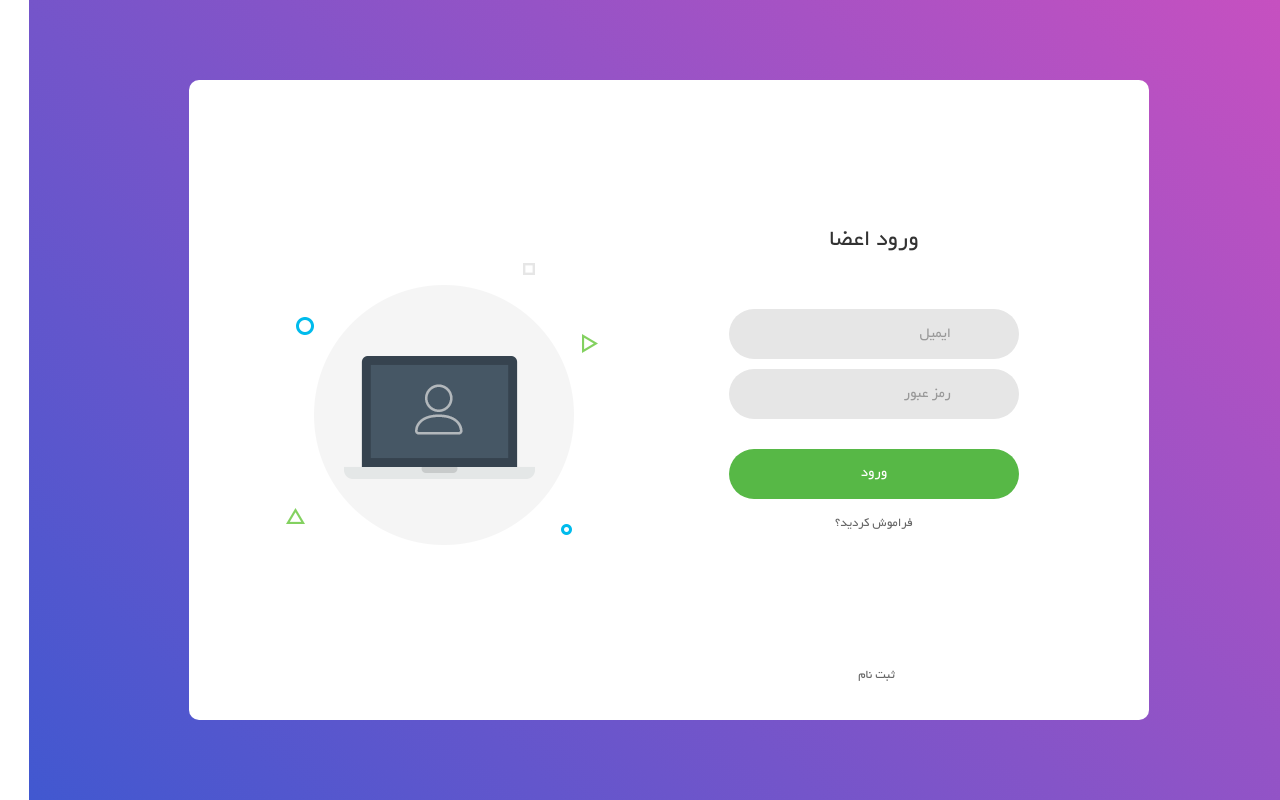
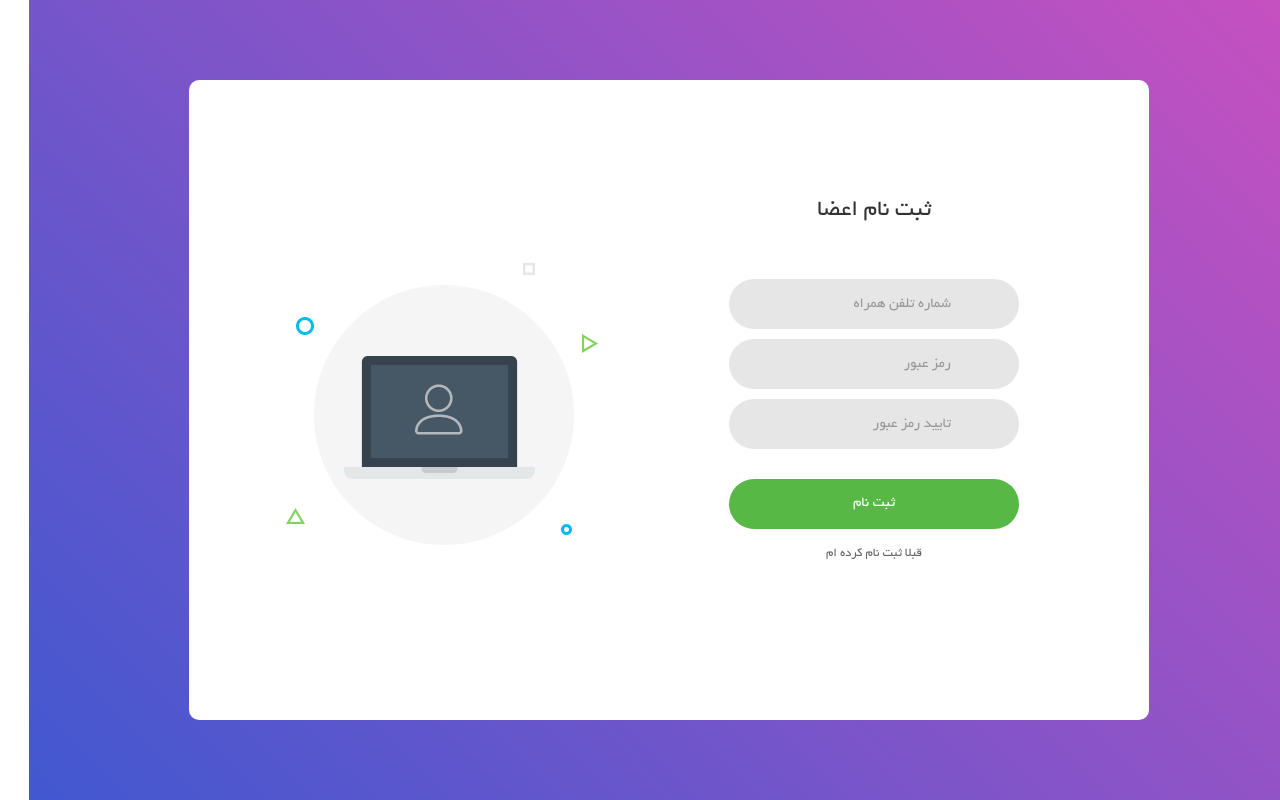
Before and after one commit to siamand-shirzad/formik-bootstrap, a React (Vite) app: page / in a window 1280 px wide. Built offline with nearby package versions, Linux system fonts and the light colour scheme.

Commit message:
feat : implement Register form

```diff
--- a/src/components/App.jsx
+++ b/src/components/App.jsx
@@ -1,9 +1,11 @@
+import Register from './Register';
 import Login from './Login';
 
 const App = () => {
   return (
     <>
-    <Login/>
+    {/* <Login/> */}
+    <Register/>
 
     </>
   );
--- /dev/null
+++ b/src/components/Register.jsx
@@ -0,0 +1,90 @@
+import { FastField, Form, Formik } from 'formik';
+import * as Yup from 'yup';
+import Formikcontrol from './formikComponents/formikControl';
+
+const initialValues = {
+	user_name: '',
+	last_name: '',
+	email: '',
+	mobile: '',
+	password: '',
+	confirm_password: '',
+	auth_mode: ''
+};
+const onSubmit = values => {
+	console.log(values);
+};
+const validationSchema = Yup.object({
+	email: Yup.string()
+		.required('لطفا این قسمت را پر کنید')
+		.email('لطفا قالب ایمیل را رعایت کنید مثال : aaa@example.bbb'),
+	password: Yup.string()
+		.required('لطفا این قسمت را پر کنید')
+		.matches(
+			/^(?=.*[a-z])(?=.*[A-Z])(?=.*[0-9])(?=.*[!@#\$%\^&\*])(?=.{8,})/,
+			'حد اقل یک حرف بزرگ و یک حرف کوچک لاتین و اعداد و کارکترهای خاص استفاده کنید'
+		)
+});
+
+const Register = () => {
+	return (
+		<div className="limiter">
+			<div className="container-login100">
+				<Formik
+					initialValues={initialValues}
+					onSubmit={onSubmit}
+					validationSchema={validationSchema}>
+					{formik => {
+						console.log(formik);
+						return (
+							<div className="wrap-login100">
+								<Form className="login100-form validate-form pos-relative d-flex flex-column align-items-center justify-content-center">
+									<span className="login100-form-title">ثبت نام اعضا</span>
+
+									<Formikcontrol
+										formik={formik}
+										control="input"
+										type="text"
+										name="phone"
+										icon="fa fa-mobile"
+										label="شماره تلفن همراه"
+									/>
+									<Formikcontrol
+										formik={formik}
+										control="input"
+										type="password"
+										name="password"
+										icon="fa fa-lock"
+										label="رمز عبور"
+									/>
+									<Formikcontrol
+										formik={formik}
+										control="input"
+										type="password"
+										name="c_password"
+										icon="fa fa-lock"
+										label="تایید رمز عبور"
+									/>
+
+									<div className="container-login100-form-btn">
+										<button className="login100-form-btn">ثبت نام</button>
+									</div>
+									<div className="text-center p-t-12 p-b-45">
+										<a className="txt2" href="#">
+											قبلا ثبت نام کرده ام
+										</a>
+									</div>
+
+								</Form>
+								<div className="login100-pic js-tilt" data-tilt>
+									<img src="/auth/images/img-01.png" alt="IMG" />
+								</div>
+							</div>
+						);
+					}}
+				</Formik>
+			</div>
+		</div>
+	);
+};
+export default Register;
```
